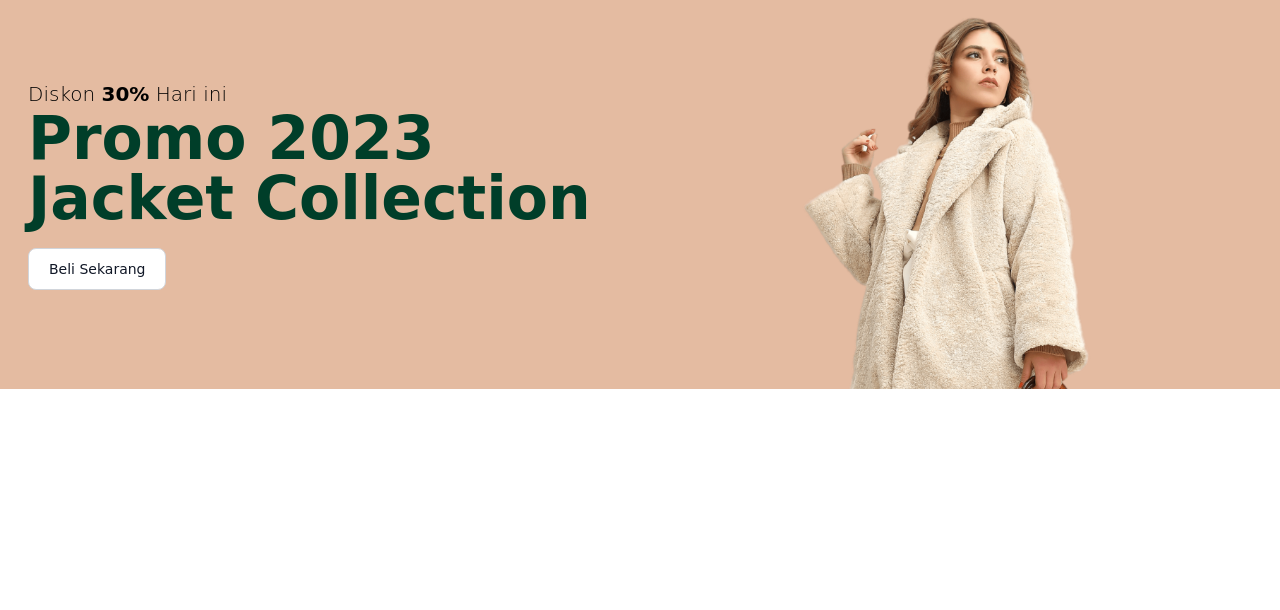
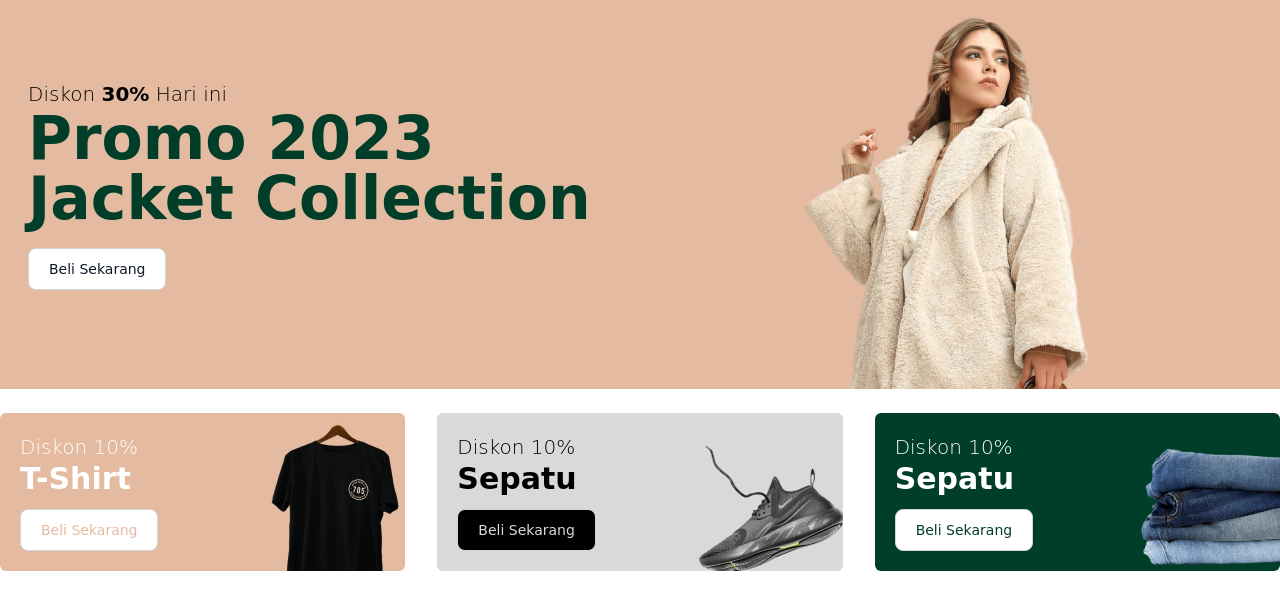
Before and after one commit to rezalastana/tailwind-FashionShop, a website: page src/index.html in a window 1280 px wide. Shown: the part 116-726 px from the top of the page. Drawn offline with nearby package versions, Linux system fonts and the light colour scheme.

Commit message:
items grid fix

```diff
--- a/src/index.html
+++ b/src/index.html
@@ -95,7 +95,7 @@
     </nav>
     <!-- Navbar End -->
 
-    <!-- Grid Hero Start -->
+    <!-- Hero Start -->
     <div class="bg-primary2 h-1/2 w-full p-2">
         <div class="container mx-auto grid grid-cols-1 md:grid-cols-2 items-center">
             <!-- order-2 ketika di web view akan menjadi disebalah kanan -->
@@ -116,8 +116,54 @@
             </div>
         </div>
     </div>
-    <!-- Grid Hero End -->
+    <!-- Hero End -->
 
+
+    <!-- Grid Item Start -->
+    <div class="container mx-auto grid grid-cols-1 md:grid-cols-3 mt-6 gap-8">
+        <!-- flex agar sejajar, diberikan justify-between -->
+        <!-- Agar mepet dan sesuai dengan design gunakan position -->
+        <div class="bg-primary2 p-5 rounded-md mx-5 md:mx-0 flex justify-between relative">
+            <div>
+                <p class="font-light text-xl text-white">Diskon 10%</p>
+                <p class="font-black text-3xl text-white">T-Shirt</p>
+                <button type="button" class="mt-3 text-primary2 self-center md:self-start bg-white border border-gray-300 focus:outline-none
+                hover:bg-gray-100 focus:ring-4 focus:ring-gray-200 font-medium rounded-lg text-sm px-5 py-2.5 mr-2
+                dark:bg-gray-800 dark:text-white dark:border-gray-600 dark:hover:bg-gray-700 dark:hover:border-gray-600
+                dark:focus:ring-gray-700">Beli Sekarang</button>
+            </div>
+            <div class="absolute bottom-0 right-0">
+                <img src="./assets/images/category1.png" alt="">
+            </div>
+        </div>
+        <div class="bg-primary3 p-5 rounded-md mx-5 md:mx-0 flex justify-between relative">
+            <div>
+                <p class="font-light text-xl">Diskon 10%</p>
+                <p class="font-black text-3xl">Sepatu</p>
+                <button type="button" class="mt-3 self-center md:self-start bg-black text-primary3 border border-gray-300 focus:outline-none
+                hover:bg-white hover:text-black focus:ring-4 focus:ring-gray-200 font-medium rounded-lg text-sm px-5 py-2.5 mr-2
+                dark:bg-gray-800 dark:text-white dark:border-gray-600 dark:hover:bg-gray-700 dark:hover:border-gray-600
+                dark:focus:ring-gray-700">Beli Sekarang</button>
+            </div>
+            <div class="absolute bottom-0 right-0">
+                <img src="./assets/images/category2.png" alt="">
+            </div>
+        </div>
+        <div class="bg-primary1 p-5 rounded-md mx-5 md:mx-0 flex justify-between relative">
+            <div>
+                <p class="font-light text-xl text-white">Diskon 10%</p>
+                <p class="font-black text-3xl text-white">Sepatu</p>
+                <button type="button" class="mt-3 text-primary1 self-center md:self-start bg-white border border-gray-300 focus:outline-none
+                hover:bg-gray-100 focus:ring-4 focus:ring-gray-200 font-medium rounded-lg text-sm px-5 py-2.5 mr-2
+                dark:bg-gray-800 dark:text-white dark:border-gray-600 dark:hover:bg-gray-700 dark:hover:border-gray-600
+                dark:focus:ring-gray-700">Beli Sekarang</button>
+            </div>
+            <div class="absolute bottom-0 right-0">
+                <img src="./assets/images/category3.png" alt="">
+            </div>
+        </div>
+    </div>
+    <!-- Grid Item End -->
 
 
 
```
Also changed, not shown: dist/output.css.
